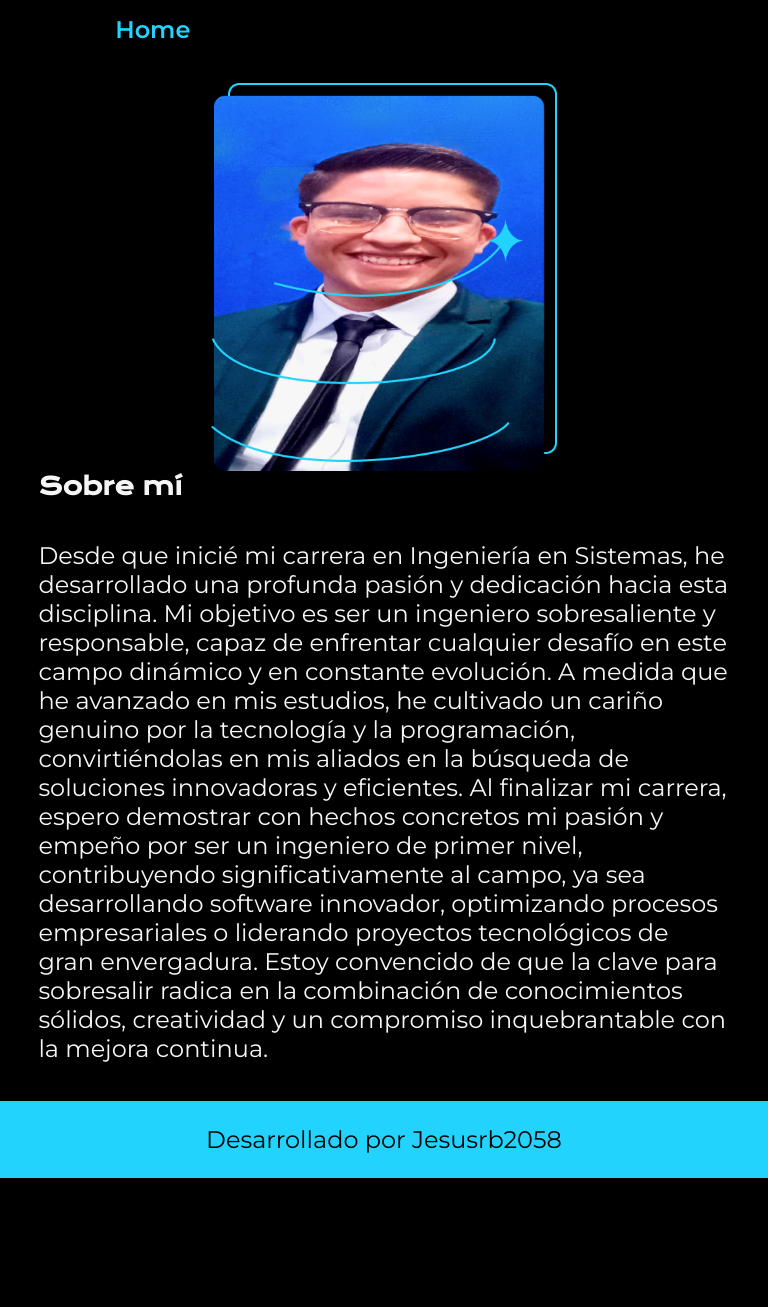
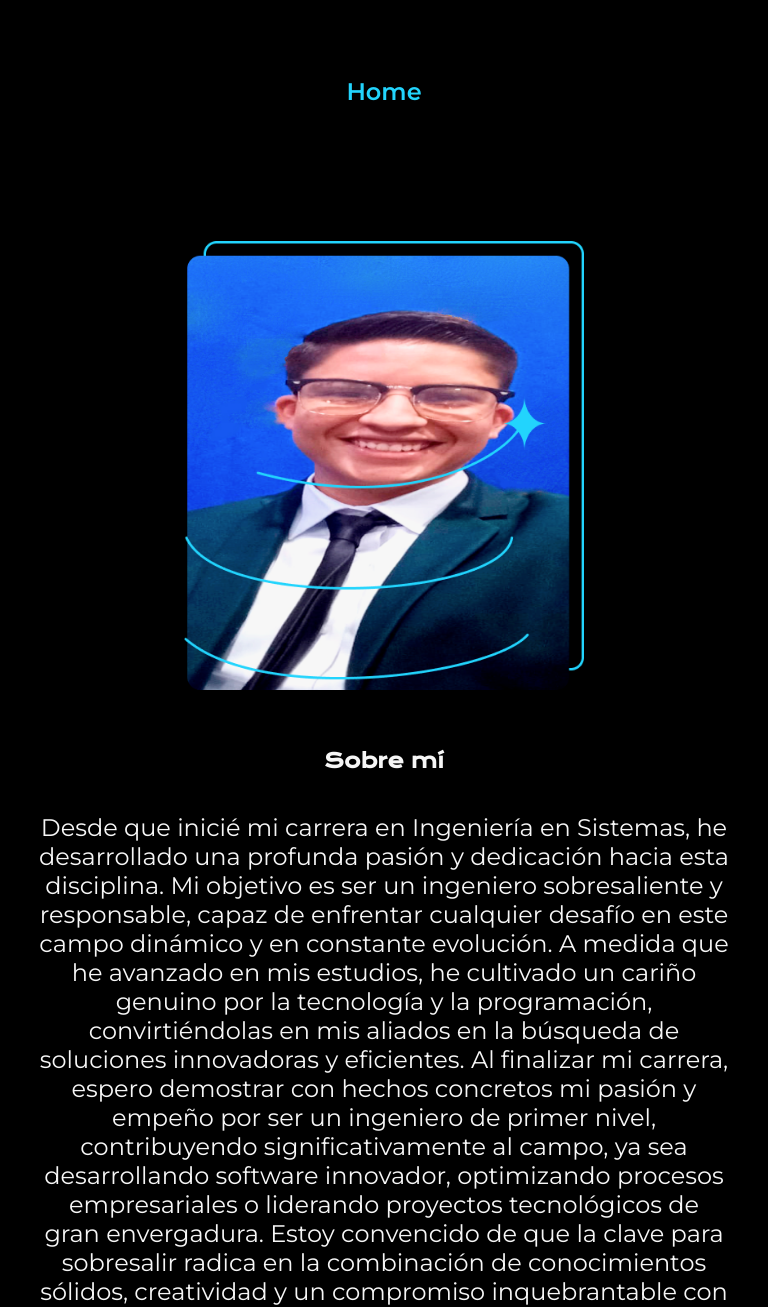
Before and after one commit to Jesusrb2058/Presentaci-n, a plain HTML site: page page_about_me.html in a window 768 px wide. Shown: the top 1307 px of the page. Before the commit the page ends 1178 px from the top, so only its background shows below. Drawn offline with nearby package versions, Linux system fonts and the light colour scheme.

Commit message:
Version Final

```diff
--- a/Style/Style.css
+++ b/Style/Style.css
@@ -134,28 +134,32 @@ nav {
     .presentacion-container {
         flex-direction: column-reverse;
         padding: 5%;
-        align-items: center; /* Asegura que todo esté centrado */
+        align-items: center;
+    }
+
+    .Texto-inicio {
+        font-size: 20px;
     }
 
     .presentacion-contenido {
         width: auto;
-        align-items: center; /* Centra el contenido */
-        text-align: center; /* Centra el texto */
+        align-items: center;
+        text-align: center;
     }
 
     .botones {
-        align-items: center; /* Alinea los botones al centro */
+        align-items: center;
     }
 
     .Enlace_link_1,
     .Enlace_link_2,
     .Enlace_link_3 {
-        width: 100%; /* Ocupa todo el ancho disponible */
-        max-width: 300px; /* Limita el ancho máximo para que no sea demasiado grande */
+        width: 100%;
+        max-width: 300px;
     }
 
     .Imagen {
-        width: 100%; /* La imagen ocupa todo el ancho disponible */
-        max-width: 400px; /* Limita el ancho máximo */
+        width: 100%;
+        max-width: 400px;
     }
 }
--- a/Style/Style_page_about_me.css
+++ b/Style/Style_page_about_me.css
@@ -61,7 +61,7 @@ nav {
 
 
 .Texto-parrafo {
-    font-size: 1.5rem;
+    font-size: 1.4rem;
     font-family: var(--Fuente-Montserrat);
 }
 
@@ -82,35 +82,58 @@ nav {
     width: 50%;
 }
 
-@media(max-width:1200px) {
-    .header{
+@media (min-width: 768px){
+    .Imagen{
+        margin-left: 50px;
+    }
+
+    .Modo_movil{
+        display: none;
+    }
+}
+
+@media(max-width: 1200px) {
+    header {
         padding: 10%;
     }
 
-    .nav{
+    nav {
         justify-content: center;
     }
 
-    .nav-menu{
-        justify-content:center;
+    .presentacion-container {
+        flex-direction: column-reverse;
+        padding: 5%;
+        align-items: center;
     }
 
-    .Texto-inicio{
-        justify-content:center;
+    .Texto-inicio {
+        font-size: 20px;
+        text-align: justify;
     }
 
-    .titulo-a-destacar{
-        justify-content:center;
-    }
-
-    .presentacion-container{
-        flex-direction:column-reverse;
-        padding: 5%;
-    }
-
-    .presentacion-contenido{
-        width: auto;
+    .Texto-parrafo {
+        font-size: 1.5rem;
+        font-family: var(--Fuente-Montserrat);
+        text-align: center;
     }
 
 
+    .presentacion-contenido {
+        width: auto;
+        align-items: center;
+        text-align: center;
+        margin-bottom: 20px;
+    }
+
+    .Imagen {
+        width: 100%;
+        max-width: 400px;
+        margin-top: 20px;
+        margin-left:0;
+    }
+
+    .Modo_movil{
+        display: block;
+    }
 }
```
Also changed, not shown: page_about_me.html (+3 -1 lines).
